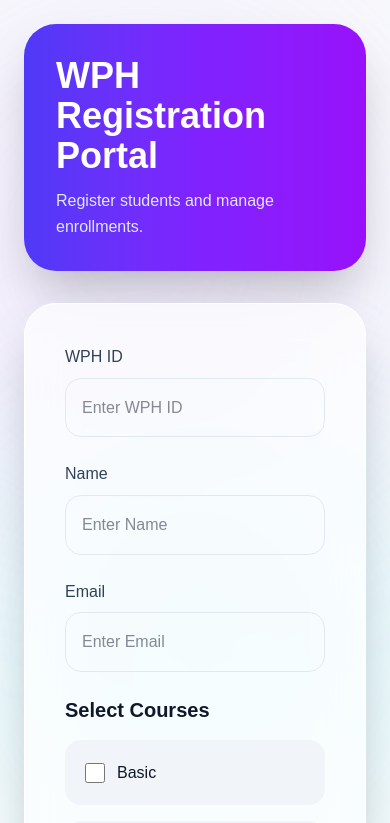
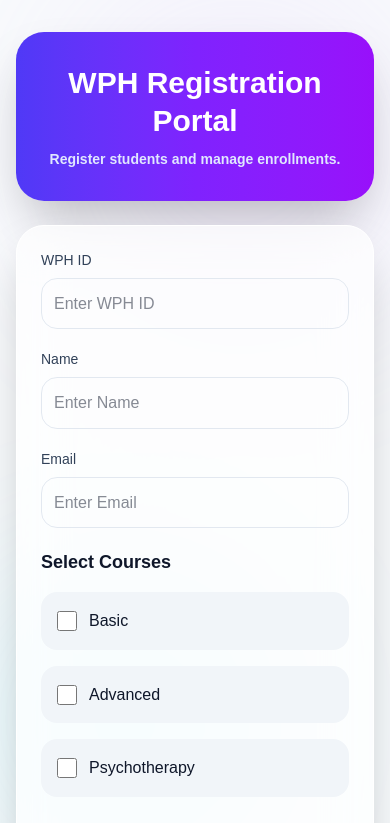
Before and after one commit to shyleshkumar7777-coder/ph-app, a Next.js app: page / in a window 390 px wide. Shown: the top 823 px of the page. Built offline with nearby package versions, Linux system fonts and the light colour scheme.

Commit message:
updated ui for student main page(mobile)

```diff
--- a/app/page.tsx
+++ b/app/page.tsx
@@ -63,25 +63,27 @@ export default function Home() {
   };
 
   return (
-    <div className="min-h-screen bg-slate-50 relative overflow-hidden flex items-center justify-center p-6">
+    <div className="min-h-screen bg-slate-50 relative overflow-hidden flex items-center justify-center px-4 py-8">
 
       {/* Background Blobs */}
 
-      <div className="fixed top-0 right-0 w-[500px] h-[500px] bg-purple-300 rounded-full blur-[120px] opacity-20" />
+      <div className="fixed top-0 right-0 w-[300px] md:w-[500px] h-[300px] md:h-[500px] bg-purple-300 rounded-full blur-[100px] md:blur-[120px] opacity-20" />
 
-      <div className="fixed bottom-0 left-0 w-[400px] h-[400px] bg-cyan-300 rounded-full blur-[120px] opacity-20" />
+      <div className="fixed bottom-0 left-0 w-[250px] md:w-[400px] h-[250px] md:h-[400px] bg-cyan-300 rounded-full blur-[100px] md:blur-[120px] opacity-20" />
 
       <div className="w-full max-w-2xl relative z-10">
 
-        {/* Header */}
+        {/* Hero */}
 
-        <div className="bg-gradient-to-r from-indigo-600 via-violet-600 to-purple-600 rounded-[32px] p-8 text-white shadow-2xl mb-8">
+        <div className="bg-gradient-to-r from-indigo-600 via-violet-600 to-purple-600 rounded-[28px] md:rounded-[40px] px-6 md:px-10 py-8 md:py-12 text-white shadow-2xl mb-6 md:mb-8">
 
-          <h1 className="text-4xl font-bold">
-            WPH Registration Portal
+          <h1 className="text-3xl md:text-5xl font-bold leading-tight text-center">
+             WPH Registration
+           <br />
+            Portal
           </h1>
 
-          <p className="mt-3 text-indigo-100">
+          <p className="mt-3 text-sm md:text-lg text-indigo-100 font-bold leading-tight text-center">
             Register students and manage enrollments.
           </p>
 
@@ -89,16 +91,18 @@ export default function Home() {
 
         {/* Form Card */}
 
-        <div className="bg-white/70 backdrop-blur-xl rounded-[32px] p-10 shadow-2xl border border-white">
+        <div className="bg-white/70 backdrop-blur-xl rounded-[28px] md:rounded-[32px] p-6 md:p-10 shadow-2xl border border-white">
 
           <form
             onSubmit={handleSubmit}
-            className="space-y-6"
+            className="space-y-5 md:space-y-6"
           >
+
+            {/* WPH ID */}
 
             <div>
 
-              <label className="block mb-2 font-medium text-slate-700">
+              <label className="block mb-2 font-medium text-slate-700 text-sm md:text-base">
                 WPH ID
               </label>
 
@@ -109,14 +113,16 @@ export default function Home() {
                 onChange={handleChange}
                 placeholder="Enter WPH ID"
                 required
-                className="w-full p-4 rounded-2xl border border-slate-200 focus:outline-none focus:ring-2 focus:ring-indigo-500"
+                className="w-full p-3 md:p-4 rounded-2xl border border-slate-200 focus:outline-none focus:ring-2 focus:ring-indigo-500"
               />
 
             </div>
 
+            {/* Name */}
+
             <div>
 
-              <label className="block mb-2 font-medium text-slate-700">
+              <label className="block mb-2 font-medium text-slate-700 text-sm md:text-base">
                 Name
               </label>
 
@@ -127,14 +133,16 @@ export default function Home() {
                 onChange={handleChange}
                 placeholder="Enter Name"
                 required
-                className="w-full p-4 rounded-2xl border border-slate-200 focus:outline-none focus:ring-2 focus:ring-indigo-500"
+                className="w-full p-3 md:p-4 rounded-2xl border border-slate-200 focus:outline-none focus:ring-2 focus:ring-indigo-500"
               />
 
             </div>
 
+            {/* Email */}
+
             <div>
 
-              <label className="block mb-2 font-medium text-slate-700">
+              <label className="block mb-2 font-medium text-slate-700 text-sm md:text-base">
                 Email
               </label>
 
@@ -145,7 +153,7 @@ export default function Home() {
                 onChange={handleChange}
                 placeholder="Enter Email"
                 required
-                className="w-full p-4 rounded-2xl border border-slate-200 focus:outline-none focus:ring-2 focus:ring-indigo-500"
+                className="w-full p-3 md:p-4 rounded-2xl border border-slate-200 focus:outline-none focus:ring-2 focus:ring-indigo-500"
               />
 
             </div>
@@ -154,13 +162,13 @@ export default function Home() {
 
             <div>
 
-              <h2 className="text-xl font-semibold mb-4">
+              <h2 className="text-lg md:text-xl font-semibold mb-4">
                 Select Courses
               </h2>
 
-              <div className="grid md:grid-cols-3 gap-4">
+              <div className="grid grid-cols-1 sm:grid-cols-2 md:grid-cols-3 gap-4">
 
-                <label className="flex items-center gap-3 bg-slate-100 p-5 rounded-2xl cursor-pointer hover:bg-slate-200 transition">
+                <label className="flex items-center gap-3 bg-slate-100 p-4 md:p-5 rounded-2xl cursor-pointer hover:bg-slate-200 transition">
 
                   <input
                     type="checkbox"
@@ -170,11 +178,13 @@ export default function Home() {
                     className="w-5 h-5"
                   />
 
-                  <span>Basic</span>
+                  <span className="font-medium">
+                    Basic
+                  </span>
 
                 </label>
 
-                <label className="flex items-center gap-3 bg-slate-100 p-5 rounded-2xl cursor-pointer hover:bg-slate-200 transition">
+                <label className="flex items-center gap-3 bg-slate-100 p-4 md:p-5 rounded-2xl cursor-pointer hover:bg-slate-200 transition">
 
                   <input
                     type="checkbox"
@@ -184,11 +194,13 @@ export default function Home() {
                     className="w-5 h-5"
                   />
 
-                  <span>Advanced</span>
+                  <span className="font-medium">
+                    Advanced
+                  </span>
 
                 </label>
 
-                <label className="flex items-center gap-3 bg-slate-100 p-5 rounded-2xl cursor-pointer hover:bg-slate-200 transition">
+                <label className="flex items-center gap-3 bg-slate-100 p-4 md:p-5 rounded-2xl cursor-pointer hover:bg-slate-200 transition">
 
                   <input
                     type="checkbox"
@@ -198,7 +210,9 @@ export default function Home() {
                     className="w-5 h-5"
                   />
 
-                  <span>Psychotherapy</span>
+                  <span className="font-medium">
+                    Psychotherapy
+                  </span>
 
                 </label>
 
@@ -208,11 +222,11 @@ export default function Home() {
 
             {/* Buttons */}
 
-            <div className="flex flex-col md:flex-row gap-4 pt-4">
+            <div className="flex flex-col md:flex-row gap-4 pt-2">
 
               <button
                 type="submit"
-                className="flex-1 bg-gradient-to-r from-indigo-600 to-purple-600 text-white py-4 rounded-2xl font-semibold hover:scale-[1.02] transition"
+                className="flex-1 bg-gradient-to-r from-indigo-600 to-purple-600 text-white py-3 md:py-4 rounded-2xl font-semibold hover:scale-[1.02] transition"
               >
                 Submit Registration
               </button>
@@ -222,7 +236,7 @@ export default function Home() {
                 onClick={() =>
                   router.push("/dashboard")
                 }
-                className="flex-1 bg-white border border-slate-300 py-4 rounded-2xl font-semibold hover:bg-slate-100 transition"
+                className="flex-1 bg-white border border-slate-300 py-3 md:py-4 rounded-2xl font-semibold hover:bg-slate-100 transition"
               >
                 View Dashboard
               </button>
--- a/app/students/[category]/page.tsx
+++ b/app/students/[category]/page.tsx
@@ -9,37 +9,26 @@ export default function StudentsPage() {
 
   const category = params.category as string;
 
-  const [students, setStudents] = useState([]);
+  const [students, setStudents] = useState<any[]>([]);
 
-  const [loading, setLoading] =
-    useState(true);
+  const [loading, setLoading] = useState(true);
 
   useEffect(() => {
     fetch("/api/students")
       .then((res) => res.json())
       .then((data) => {
-
         let filtered = data;
 
         if (category === "basic") {
           filtered = data.filter(
-            (student: any) =>
-              student.basic
+            (student: any) => student.basic
           );
-        }
-
-        else if (
-          category === "advanced"
-        ) {
+        } else if (category === "advanced") {
           filtered = data.filter(
-            (student: any) =>
-              student.advanced
+            (student: any) => student.advanced
           );
-        }
-
-        else if (
-          category ===
-          "psychotherapy"
+        } else if (
+          category === "psychotherapy"
         ) {
           filtered = data.filter(
             (student: any) =>
@@ -48,65 +37,45 @@ export default function StudentsPage() {
         }
 
         setStudents(filtered);
-
         setLoading(false);
       });
   }, [category]);
 
   if (loading) {
     return (
-    <div className="min-h-screen bg-slate-50 p-6">
-      <div className="max-w-7xl mx-auto">
-
-        {/* Hero Skeleton */}
-
-        <div className="animate-pulse bg-slate-200 rounded-[40px] h-52"></div>
-
-        {/* Cards Skeleton */}
-
-        <div className="grid grid-cols-2 lg:grid-cols-4 gap-4 mt-10">
-
-          {[1, 2, 3, 4].map((item) => (
-            <div
-              key={item}
-              className="animate-pulse bg-slate-200 rounded-3xl h-40"
-            />
-          ))}
-
-        </div>
-
-        {/* Chart Skeleton */}
-
-        <div className="grid lg:grid-cols-3 gap-6 mt-10">
-
-          <div className="animate-pulse bg-slate-200 rounded-3xl h-[350px] lg:col-span-2"></div>
-
-          <div className="animate-pulse bg-slate-200 rounded-3xl h-[350px]"></div>
-
-        </div>
-
+      <div className="min-h-screen flex justify-center items-center bg-slate-50">
+        <div className="text-3xl font-bold animate-pulse">
+          Loading...
         </div>
       </div>
     );
   }
 
   return (
-    <div className="min-h-screen bg-slate-100 p-8">
+    <div className="min-h-screen bg-slate-50 relative overflow-hidden">
 
-      <div className="max-w-7xl mx-auto">
+      {/* Background Blobs */}
 
-        <div className="flex justify-between items-center mb-8">
+      <div className="fixed top-0 right-0 w-[500px] h-[500px] bg-purple-300 rounded-full blur-[120px] opacity-20" />
+
+      <div className="fixed bottom-0 left-0 w-[400px] h-[400px] bg-cyan-300 rounded-full blur-[120px] opacity-20" />
+
+      <div className="max-w-7xl mx-auto px-4 md:px-6 py-8 relative z-10">
+
+        {/* HERO */}
+
+        <div className="bg-gradient-to-r from-indigo-600 via-violet-600 to-purple-600 rounded-[40px] px-6 md:px-10 py-8 md:py-12 text-white shadow-2xl">
+
+          <div className="flex flex-col md:flex-row justify-between items-center gap-6">
 
             <div>
 
-            <h1 className="text-5xl font-bold capitalize">
+              <h1 className="text-3xl md:text-5xl font-bold capitalize text-center md:text-left">
                 {category} Students
               </h1>
 
-            <p className="text-slate-500 mt-3">
-              Total Students:
-              {" "}
-              {students.length}
+              <p className="mt-4 text-base md:text-lg text-indigo-100 text-center md:text-left">
+                Total Students: {students.length}
               </p>
 
             </div>
@@ -114,11 +83,14 @@ export default function StudentsPage() {
             <Link
               href="/dashboard"
               className="
-            bg-indigo-600
-            text-white
+              bg-white
+              text-indigo-600
               px-6
               py-3
               rounded-2xl
+              font-semibold
+              hover:scale-105
+              transition
               "
             >
               Back to Dashboard
@@ -126,31 +98,41 @@ export default function StudentsPage() {
 
           </div>
 
-        <div className="bg-white rounded-[32px] shadow-xl overflow-hidden">
+        </div>
 
-          <table className="w-full">
+        {/* STUDENTS TABLE */}
 
-            <thead className="bg-slate-50">
+        <div className="bg-white rounded-[32px] p-5 md:p-8 shadow-xl mt-12">
 
-              <tr>
+          <h2 className="text-2xl md:text-3xl font-bold mb-8 capitalize">
+            {category} Student List
+          </h2>
 
-                <th className="text-left p-5">
+          <div className="overflow-x-auto">
+
+            <table className="w-full min-w-[700px]">
+
+              <thead>
+
+                <tr className="border-b">
+
+                  <th className="p-4 text-left">
                     WPH ID
                   </th>
 
-                <th className="text-left p-5">
+                  <th className="p-4 text-left">
                     Name
                   </th>
 
-                <th className="text-left p-5">
+                  <th className="p-4 text-left">
                     Email
                   </th>
 
-                <th className="text-left p-5">
+                  <th className="p-4 text-left">
                     Course
                   </th>
 
-                <th className="text-left p-5">
+                  <th className="p-4 text-left">
                     Registered
                   </th>
 
@@ -173,32 +155,32 @@ export default function StudentsPage() {
                         "
                       >
 
-                      <td className="p-5">
+                        <td className="p-4">
                           {student.wphId}
                         </td>
 
-                      <td className="p-5">
+                        <td className="p-4">
                           {student.name}
                         </td>
 
-                      <td className="p-5">
+                        <td className="p-4">
                           {student.email}
                         </td>
 
-                      <td className="p-5">
+                        <td className="p-4">
 
                           {student.basic &&
-                          "Basic"}
+                            "Basic "}
 
                           {student.advanced &&
-                          "Advanced"}
+                            "Advanced "}
 
                           {student.psychotherapy &&
                             "Psychotherapy"}
 
                         </td>
 
-                      <td className="p-5">
+                        <td className="p-4">
 
                           {new Date(
                             student.createdAt
@@ -219,13 +201,11 @@ export default function StudentsPage() {
                       colSpan={5}
                       className="
                       text-center
-                    p-12
+                      p-10
                       text-slate-500
                       "
                     >
-
                       No students found.
-
                     </td>
 
                   </tr>
@@ -241,5 +221,7 @@ export default function StudentsPage() {
         </div>
 
       </div>
+
+    </div>
   );
 }
```
Lines whose indentation alone changed are shown as unchanged.
